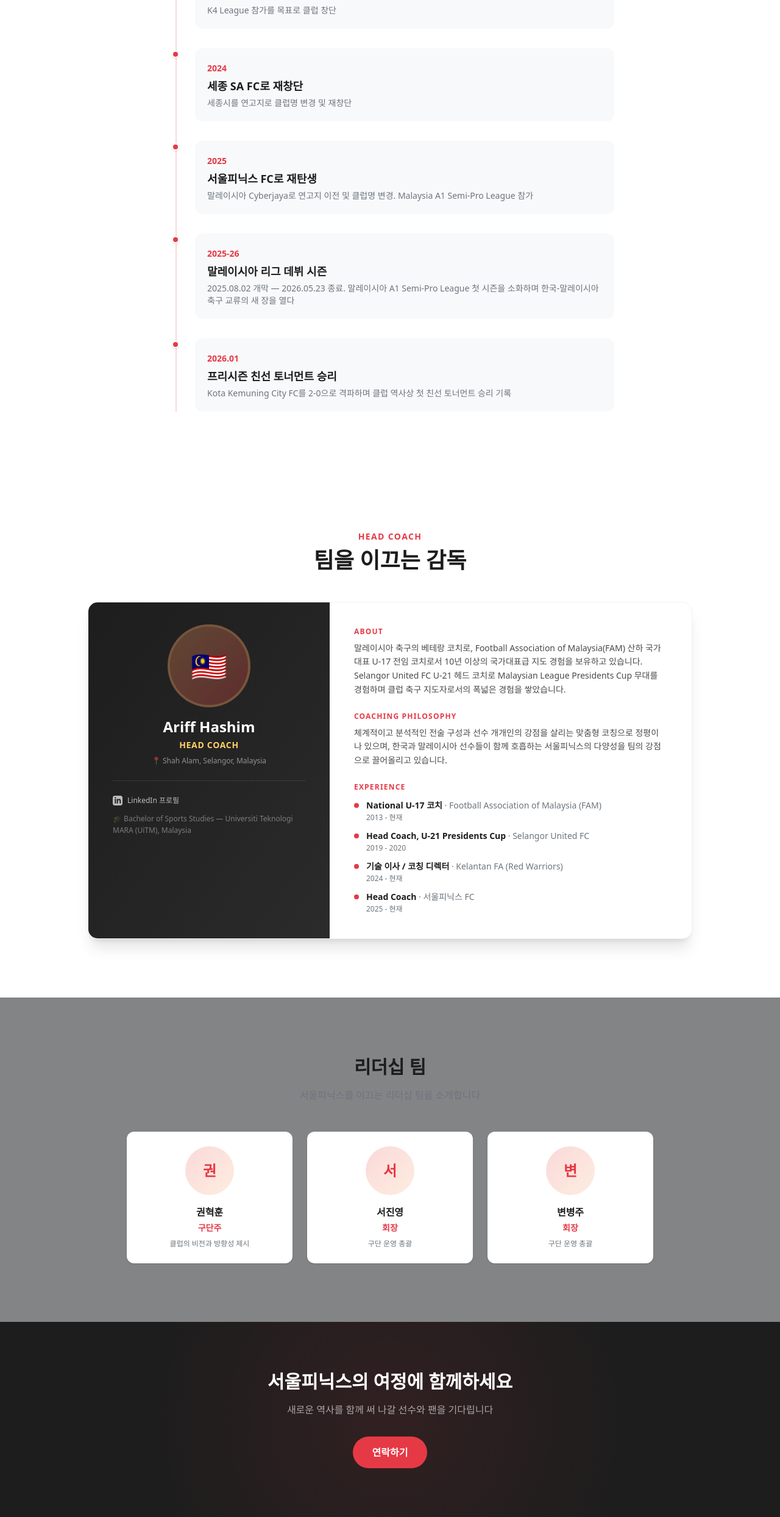
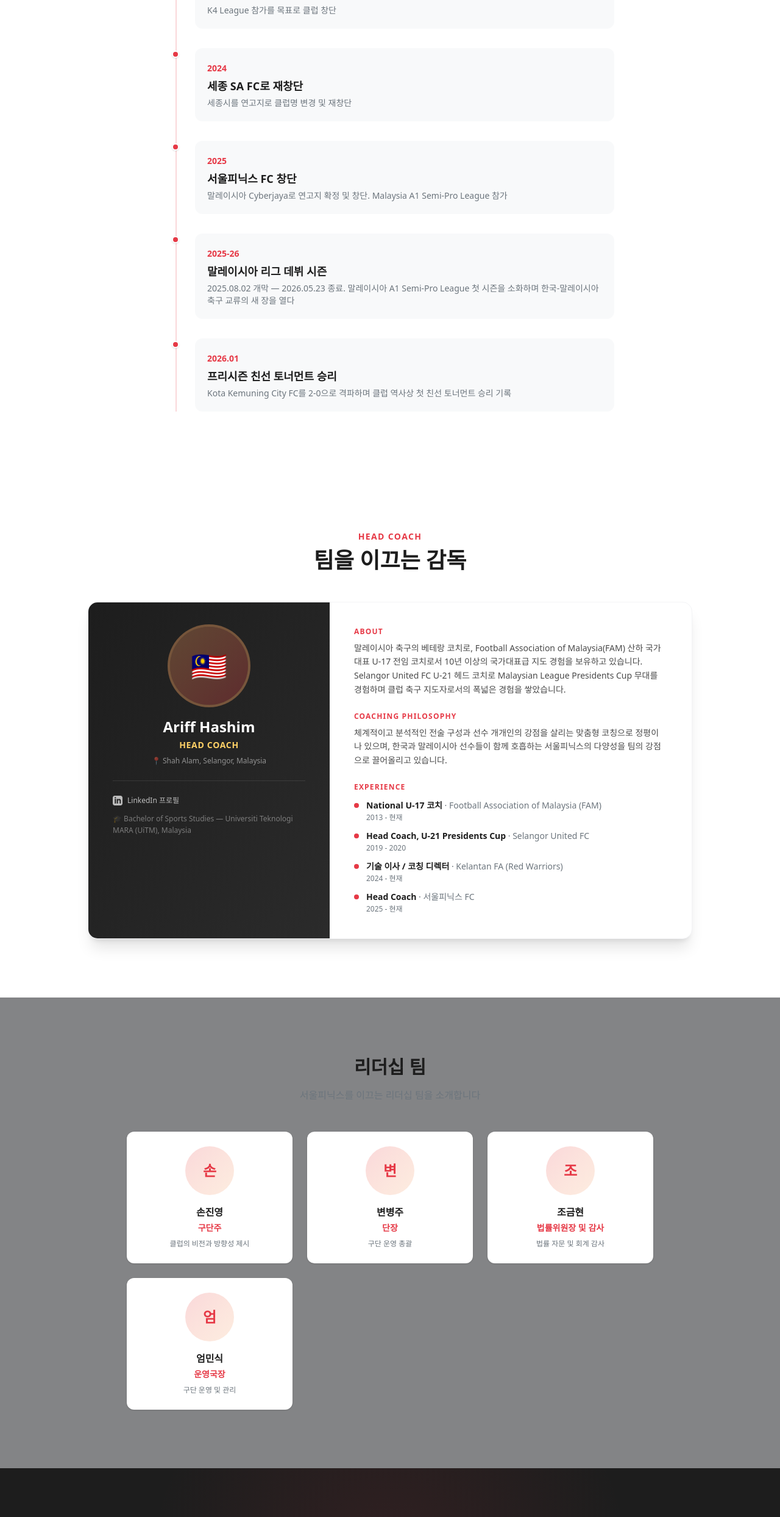
Before and after one commit to dnlxm2000-design/seoul-phoenix, a Next.js app: page /about in a window 1280 px wide. Shown: the part 1727-4215 px from the top of the page at 61% size. Built offline with nearby package versions, Linux system fonts and the light colour scheme; a web font is replaced by a local one.

Commit message:
소개 페이지 타임라인 및 스태프 정보 업데이트

```diff
--- a/app/about/page.js
+++ b/app/about/page.js
@@ -14,9 +14,9 @@
   },
   {
     year: '2025',
-    title: '서울피닉스 FC로 재탄생',
+    title: '서울피닉스 FC 창단',
     description:
-      '말레이시아 Cyberjaya로 연고지 이전 및 클럽명 변경. Malaysia A1 Semi-Pro League 참가',
+      '말레이시아 Cyberjaya로 연고지 확정 및 창단. Malaysia A1 Semi-Pro League 참가',
   },
   {
     year: '2025-26',
@@ -50,9 +50,10 @@
 };
 
 const staff = [
-  { name: '권혁훈', role: '구단주', desc: '클럽의 비전과 방향성 제시' },
-  { name: '서진영', role: '회장', desc: '구단 운영 총괄' },
-  { name: '변병주', role: '회장', desc: '구단 운영 총괄' },
+  { name: '손진영', role: '구단주', desc: '클럽의 비전과 방향성 제시' },
+  { name: '변병주', role: '단장', desc: '구단 운영 총괄' },
+  { name: '조금현', role: '법률위원장 및 감사', desc: '법률 자문 및 회계 감사' },
+  { name: '엄민식', role: '운영국장', desc: '구단 운영 및 관리' },
 ];
 
 export const metadata = {
```
